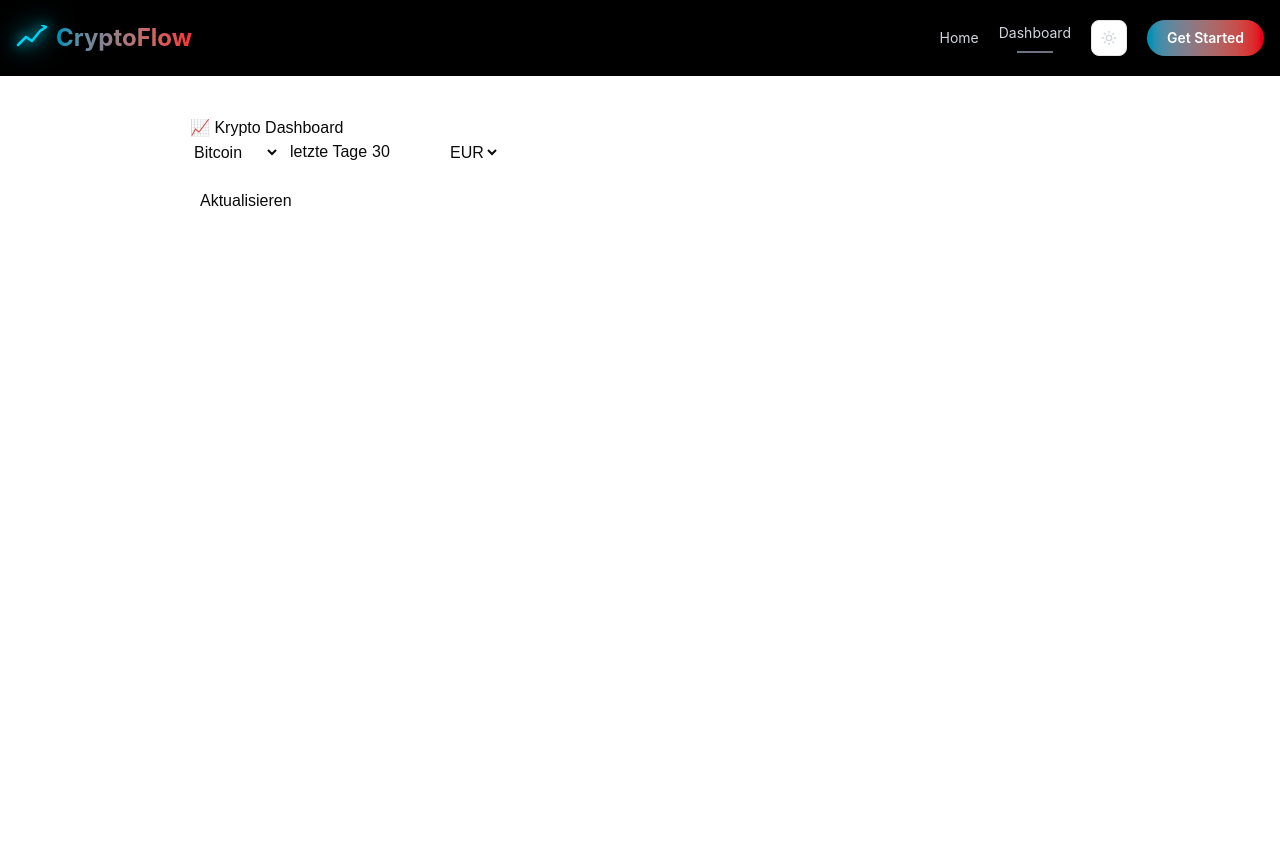
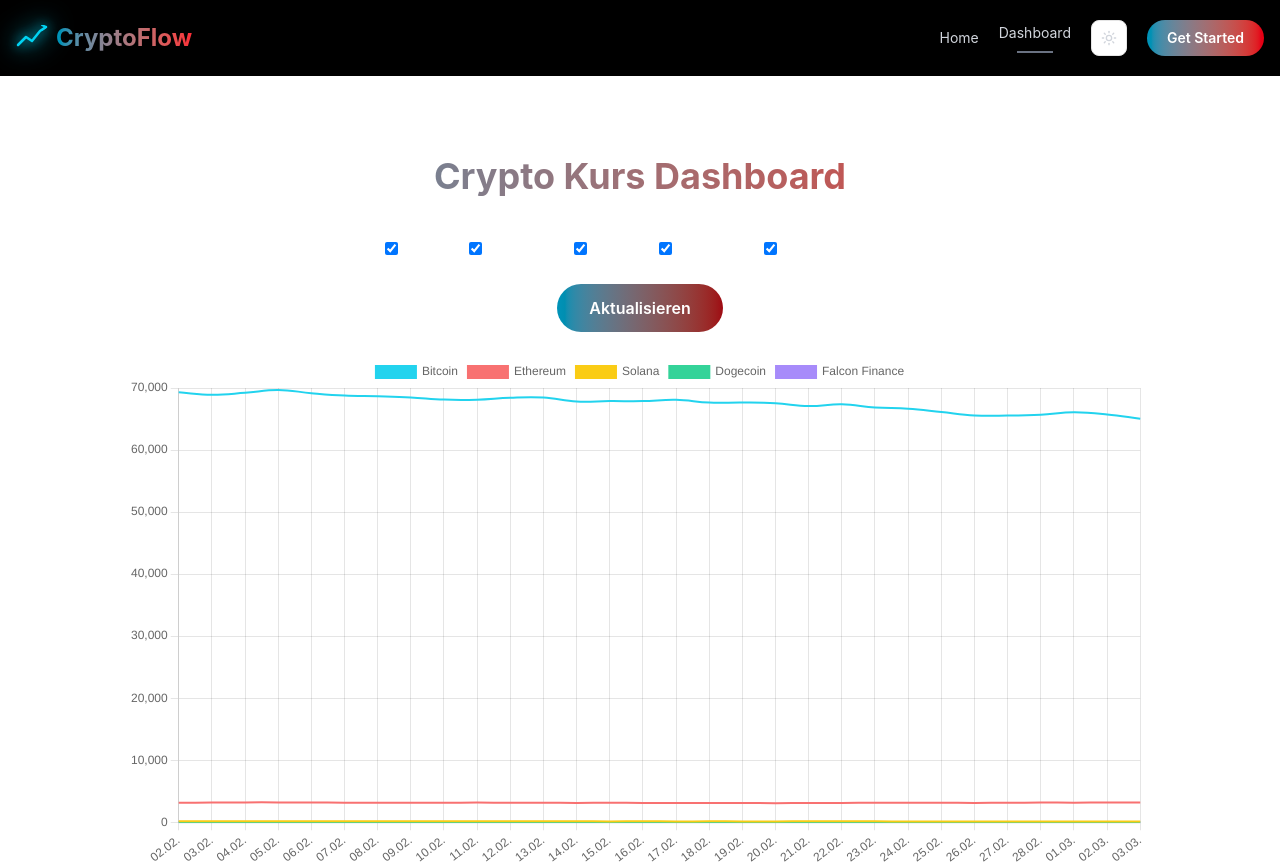
Before and after one commit to nihalh-syntax/CryptoFlow, a React (Vite) app in the folder CryptoFlow/: page /dashboard in a window 1280 px wide. Before the commit the page ends 800 px from the top, so only its background shows below. Built offline with nearby package versions, Linux system fonts and the light colour scheme; no server answers.

Commit message:
Update Dashboard

```diff
--- a/CryptoFlow/src/components/ChartDisplay 2.tsx
+++ b/CryptoFlow/src/components/ChartDisplay 2.tsx
@@ -1,31 +1,65 @@
-import { useRef, useEffect } from "react";
-import Chart from "chart.js/auto";
-import type { Chart as ChartJS, ChartData, ChartDataset } from "chart.js";
+import { forwardRef, useEffect } from "react";
+import { type ChartConfiguration } from "chart.js";
+
+import {
+  Chart,
+  LineController,
+  LineElement,
+  PointElement,
+  LinearScale,
+  CategoryScale,
+  Tooltip,
+  Legend,
+} from "chart.js";
+
+Chart.register(LineController, LineElement, PointElement, LinearScale, CategoryScale, Tooltip, Legend);
+
+type Dataset = {
+  label: string;
+  data: number[];
+  borderWidth: number;
+  tension: number;
+  borderColor: string;
+  backgroundColor?: string;
+  pointRadius: number;
+  hidden?: boolean;
+};
 
 type ChartDisplayProps = {
   labels: string[];
-  datasets: ChartDataset<"line", number[]>[];
+  datasets: Dataset[];
 };
 
-export default function ChartDisplay({ labels, datasets }: ChartDisplayProps) {
-  const chartRef = useRef<HTMLCanvasElement | null>(null);
-  const chartInstance = useRef<ChartJS | null>(null);
+const ChartDisplay = forwardRef<Chart, ChartDisplayProps>(({ labels, datasets }, ref) => {
+  useEffect(() => {
+    const ctx = document.getElementById("myChart") as HTMLCanvasElement;
+    if (!ctx) return;
 
-  useEffect(() => {
-    if (!chartRef.current) return;
-    if (chartInstance.current) chartInstance.current.destroy();
-
-    chartInstance.current = new Chart(chartRef.current, {
+    const config: ChartConfiguration = {
       type: "line",
-      data: { labels, datasets } as ChartData<"line">,
+      data: { labels, datasets },
       options: {
         responsive: true,
-        interaction: { mode: "index", intersect: false },
+        animation: { duration: 500 },
+        plugins: { legend: { display: true } },
+        scales: { x: { display: true }, y: { display: true } },
       },
-    });
+    };
 
-    return () => chartInstance.current?.destroy();
+    const chartInstance = new Chart(ctx, config);
+
+    if (ref) {
+      if (typeof ref === "function") {
+        ref(chartInstance);
+      } else {
+        (ref as React.MutableRefObject<Chart | null>).current = chartInstance;
+      }
+    }
+
+    return () => chartInstance.destroy();
   }, [labels, datasets]);
 
-  return <canvas ref={chartRef} />;
-}
+  return <canvas id="myChart" />;
+});
+
+export default ChartDisplay;
--- a/CryptoFlow/src/components/Dashboard.tsx
+++ b/CryptoFlow/src/components/Dashboard.tsx
@@ -1,30 +1,92 @@
-import { useState, useCallback } from "react";
-import CoinSelector from "./CoinSelector 2";
+import { useEffect, useState,useRef } from "react";
+//import CoinSelector from "./CoinSelector 2";
 import ChartDisplay from "./ChartDisplay 2";
 import Status from "./Status 2";
 import { fetchCoinData } from "./api 2";
 import type { CoinMarketChart } from "./api 2";
+import { Chart,} from "chart.js";
+
 
 type Dataset = {
   label: string;
   data: number[];
   borderWidth: number;
+  tension: number;
+  borderColor: string;
+  backgroundColor?: string;
+  pointRadius: number;
+  hidden?: boolean;
 };
 
+const COLOR_MAP: Record<string, string> = {
+  bitcoin: "#22d3ee",
+  ethereum: "#f87171",
+  solana: "#facc15",
+  dogecoin: "#34d399",
+  "falcon-finance": "#a78bfa",
+};
+
+const AVAILABLE_COINS = ["bitcoin", "ethereum", "solana", "dogecoin", "falcon-finance"];
+
+const COIN_NAMES: Record<string, string> = {
+  bitcoin: "Bitcoin",
+  ethereum: "Ethereum",
+  solana: "Solana",
+  dogecoin: "Dogecoin",
+  "falcon-finance": "Falcon Finance",
+};
+
+const COIN_SIMULATION = {
+  bitcoin: { base: 65000, volatility: 0.02, trend: 1.001 },
+  ethereum: { base: 3200, volatility: 0.025, trend: 1.0012 },
+  solana: { base: 140, volatility: 0.04, trend: 1.002 },
+  dogecoin: { base: 0.15, volatility: 0.06, trend: 1.0015 },
+  "falcon-finance": { base: 5, volatility: 0.05, trend: 1.001 },
+};
+
+function generateFakePrices(coin: string, days: number) {
+  const config = COIN_SIMULATION[coin as keyof typeof COIN_SIMULATION];
+  let price = config.base;
+
+  const prices = [];
+
+  for (let i = 0; i < days; i++) {
+
+    const randomChange =
+      (Math.random() - 0.5) * config.volatility * price;
+
+    price = price * config.trend + randomChange;
+
+    prices.push([
+      Date.now() - i * 86400000,
+      Number(price.toFixed(2)),
+    ]);
+  }
+
+  return prices;
+}
+
 export default function Dashboard() {
-  const [coins, setCoins] = useState<string[]>(["bitcoin"]);
-  const [days, setDays] = useState<number>(30);
-  const [currency, setCurrency] = useState<string>("eur");
+  const [selectedCoins] = useState<string[]>(AVAILABLE_COINS);
+  const [visibleCoins, setVisibleCoins] = useState<Record<string, boolean>>(
+    AVAILABLE_COINS.reduce((acc, c) => ({ ...acc, [c]: true }), {})
+  );
+
+  const [days] = useState<number>(30);
+  const [currency] = useState<string>("eur");
   const [datasets, setDatasets] = useState<Dataset[]>([]);
   const [labels, setLabels] = useState<string[]>([]);
   const [status, setStatus] = useState<string>("");
 
-  const updateChart = useCallback(async () => {
+  const chartRef = useRef<Chart | null>(null);
+
+  const updateChart = async () => {
     setStatus("📡 Lade Kursdaten...");
     const tempDatasets: Dataset[] = [];
     let tempLabels: string[] = [];
 
-    for (const coin of coins) {
+    for (const coinRaw of selectedCoins) {
+      const coin = coinRaw.toLowerCase();
       let data: CoinMarketChart | null = null;
 
       try {
@@ -33,55 +95,83 @@ export default function Dashboard() {
         console.warn("API Fehler:", err);
       }
 
-      // Wenn API leer oder fehlerhaft → Dummy-Daten verwenden
+
       if (!data?.prices?.length) {
-        console.warn(`Keine Daten für ${coin}, benutze Dummy-Daten`);
         data = {
-          prices: Array.from({ length: days }, (_, i) => [
-            Date.now() - i * 86400000,
-            Math.random() * 50000,
-          ]),
-        };
-        setStatus("⚠️ API Limit oder Fehler – Dummy-Daten werden angezeigt");
+          prices: generateFakePrices(coin, days),
+        } as CoinMarketChart;
+        setStatus("⚠️ API Fehler – Dummy-Daten werden angezeigt");
       }
 
+
       if (!tempLabels.length) {
-        tempLabels = data.prices.map((p) =>
-          new Date(p[0]).toLocaleDateString()
-        );
+        tempLabels = data.prices
+          .map((p) =>
+            new Date(p[0]).toLocaleDateString("de-DE", { day: "2-digit", month: "2-digit" })
+          )
+          .reverse();
       }
 
+
+
       tempDatasets.push({
-        label: coin.toUpperCase(),
-        data: data?.prices.map((p) => p[1]),
+         label: COIN_NAMES[coin] || coin,
+        data: data.prices.map((p) => p[1]).reverse(),
         borderWidth: 2,
+        tension: 0.4,
+        borderColor: COLOR_MAP[coin] || "#ffffff",
+        backgroundColor: COLOR_MAP[coin] || "#ffffff",
+        pointRadius: 0,
+        hidden: !visibleCoins[coin],
       });
     }
 
     setLabels(tempLabels);
     setDatasets(tempDatasets);
+
+    if (chartRef.current) chartRef.current.update();
     if (!status.includes("Dummy")) setStatus("");
-  }, [coins, days, currency, status]);
+  };
+
+  useEffect(() => {
+    updateChart();
+  }, [visibleCoins]);
 
   return (
-    <div style={{ maxWidth: "900px", margin: "40px auto", fontFamily: "sans-serif" }}>
-      <h1>📈 Krypto Dashboard</h1>
-      <CoinSelector
-        coins={coins}
-        setCoins={setCoins}
-        days={days}
-        setDays={setDays}
-        currency={currency}
-        setCurrency={setCurrency}
+    <div className="max-w-5xl mx-auto mt-20 text-white">
+      <h1 className="text-4xl font-bold text-center bg-linear-to-r from-cyan-600 to-red-600 bg-clip-text text-transparent mb-10">
+        Crypto Kurs Dashboard
+      </h1>
+
+
+      <div className="flex gap-4 flex-wrap justify-center mb-6">
+        {AVAILABLE_COINS.map((coin) => (
+          <label key={coin} className="flex items-center gap-1">
+            <input
+              type="checkbox"
+              checked={visibleCoins[coin]}
+              onChange={(e) =>
+                setVisibleCoins((prev) => ({ ...prev, [coin]: e.target.checked }))
+              }
             />
+
+            {COIN_NAMES[coin]}
+          </label>
+        ))}
+      </div>
+
+      <div className="flex justify-center mb-6">
         <button
           onClick={updateChart}
-        style={{ padding: "5px 10px", marginBottom: "10px" }}
+          className="py-3 bg-linear-to-r from-cyan-600 to-red-800 text-white font-semibold px-8 rounded-full hover:opacity-90 transition-opacity cursor-pointer"
         >
           Aktualisieren
         </button>
+      </div>
+
       <Status message={status} />
-      <ChartDisplay labels={labels} datasets={datasets} />
+
+      <ChartDisplay labels={labels} datasets={datasets} ref={chartRef} />
     </div>
   );
 }
```
Also changed, not shown: 1 other file (tests, documents, lock files or other folders). Lines whose indentation alone changed are shown as unchanged.
